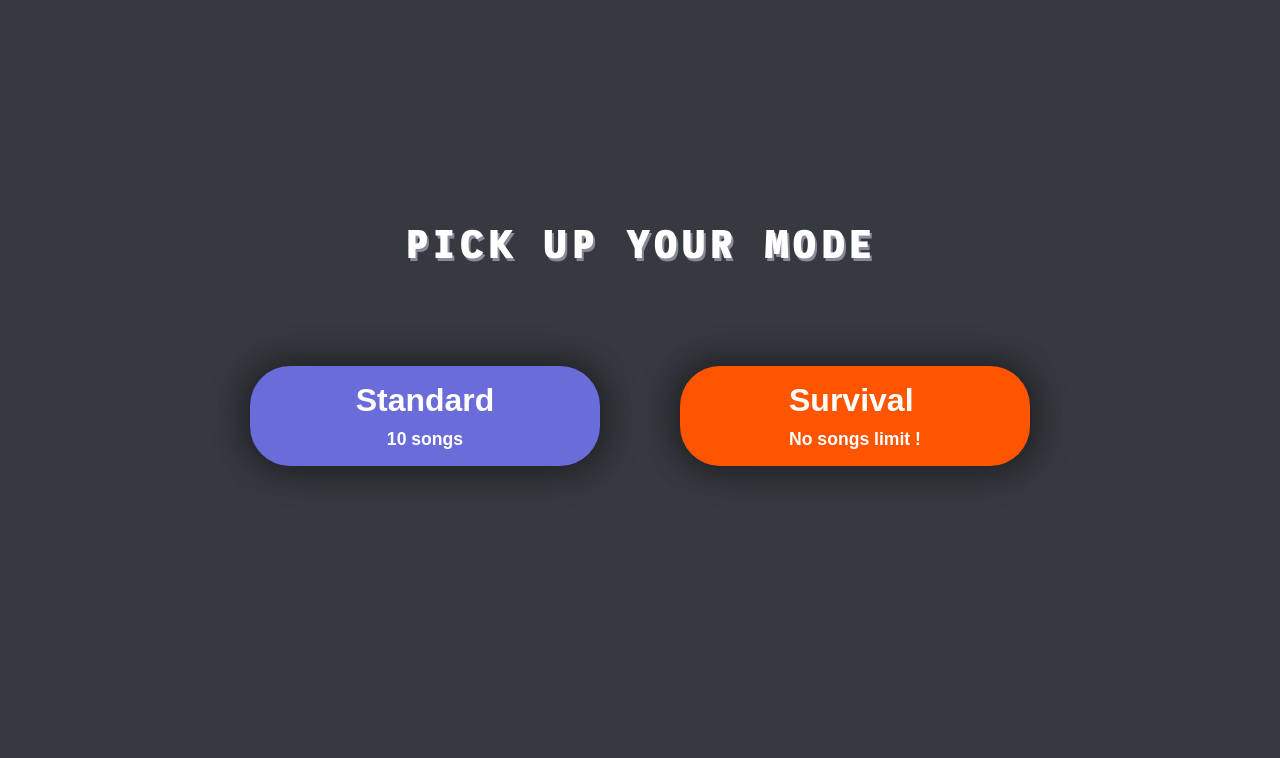
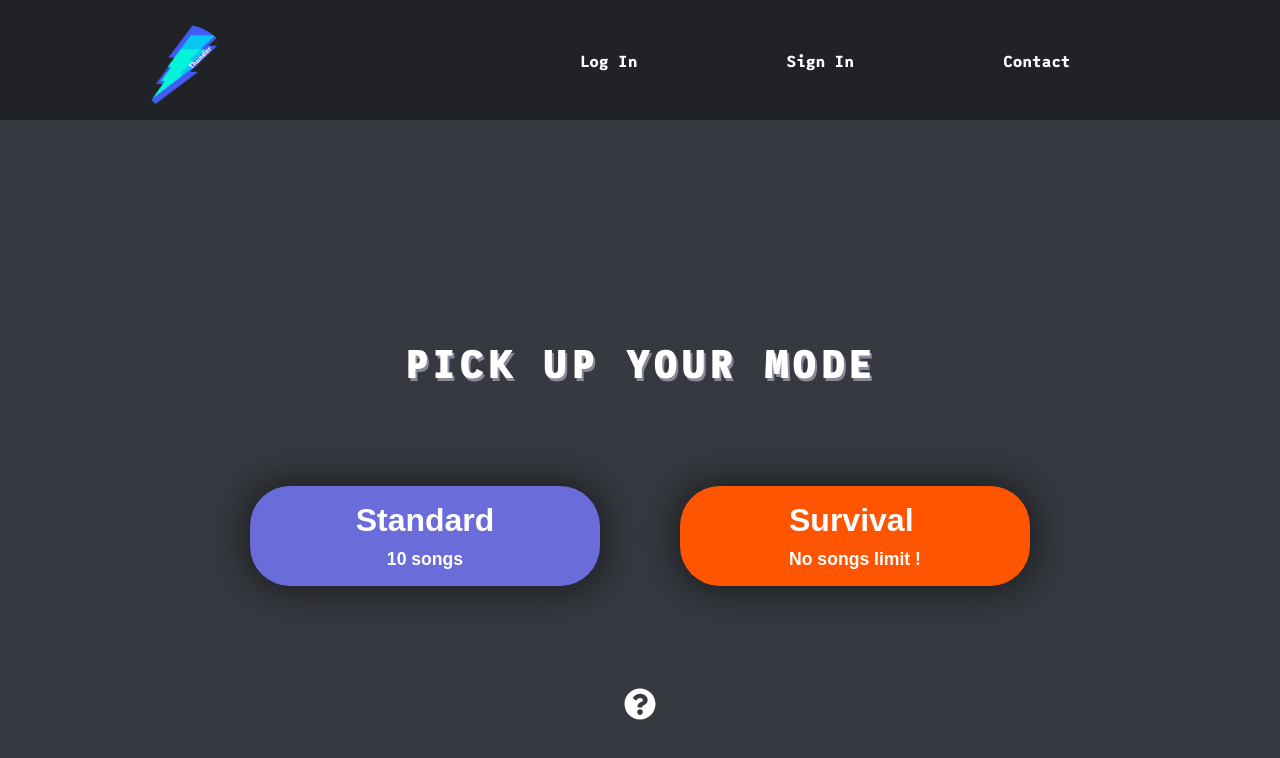
Before and after one commit to clrko/wild-thunder, a React (Create React App) app: page /mode-page in a window 1280 px wide. Shown: the top 758 px of the page. Built offline with nearby package versions, Linux system fonts and the light colour scheme.

Commit message:
Modal styled in the desktop version

```diff
--- a/src/App.js
+++ b/src/App.js
@@ -6,7 +6,7 @@ import EndSession from './components/pages/EndSession';
 import GameSession from './components/pages/GameSession';
 import GameSessionSurvival from './components/pages/GameSessionSurvival';
 import HomePage from './components/pages/HomePage';
-import MainRules from './components/pages/MainRules';
+import ModePageMainRules from './components/pages/ModePageMainRules';
 import ModePage from './components/pages/ModePage';
 import Page404 from './components/pages/Page404';
 import ThemePage from './components/pages/ThemePage';
@@ -20,7 +20,7 @@ class App extends Component {
         <Switch>
           <Route exact path="/" component={HomePage} />
           <Route path="/theme-page" component={ThemePage} />
-          <Route path="/mainrules" component={MainRules} />
+          <Route path="/modepage-mainrules" component={ModePageMainRules} />
           <Route path="/gamesession" component={GameSession} />
           <Route path="/endsession" component={EndSession} />
           <Route path="/sign_in/:pseudo" component={SignIn} />
--- a/src/components/pages/ModePage.css
+++ b/src/components/pages/ModePage.css
@@ -1,23 +1,50 @@
-.modePage-title {
-  margin: 17% auto;
-  margin-bottom: 0;
-  font-size: 2.5rem;
-  font-family: LeagueMono-ExtraBold;
-  letter-spacing: 0.093em;
-  text-shadow: 2px 3px 0px #898999;
-  text-transform: uppercase;
+.modepage-wrapper {
+    display: flex;
+    flex-direction: column;
 }
 
-.modePage-list {
-    z-index: 0;
-    width: 100%;
-    display: flex;
-    justify-content: center;
-    align-items: center;
+.main-rule-modal-btn  {
+    display: none;
 }
 
-@media screen and (min-width: 300px) and (max-width: 1000px) {
-  .modePage-list {
-    flex-direction: column;
-  }
+@media screen and (min-width: 700px) /* to be precised */{
+    .main-rule-modal {
+        background-color: rgba(0,0,0,0.4) /*#36393F */;
+        z-index: 1;
+        left: 0;
+        top: 0;
+        width: 100%;
+        height: 100%;
+        position: fixed;
+    }
+
+    .main-rule-open-btn {
+        margin: 0 auto;
+        display: block;
+    }
+
+    .main-rule-close-btn {
+        display: block;
+        position: absolute;
+        top:3%;
+        right: 6.6%;
+    }
+
+    .modal-icon {
+        color:white;
+        font-family: LeagueMono-Bold;
+        font-size: 2rem;
+    }
+
+    .modal-content {
+        position: relative;
+        animation-name: animatetop;
+        animation-duration: 0.4s
+    }
+
+    /* Add Animation */
+    @keyframes animatetop {
+        from {top: -300px; opacity: 0}
+        to {top: 0; opacity: 1}
+    }
 }
--- a/src/components/pages/ModePage.js
+++ b/src/components/pages/ModePage.js
@@ -1,23 +1,36 @@
-import React, { Component, Fragment } from 'react';
-import ModePageCards from "./ModePageCards"
-import "./ModePage.css";
+import React , {useState} from "react";
+import Modal from 'react-modal';
 
-const arrayMode = ['Standard', 'Survival']
-const gamePathname = [`/theme-page`, `/game-session-survival`]
-const modeColor = ["#6a6cd9","#ff5500"]
-const description = ['10 songs','No songs limit !']
+import ModePageMainRules from './ModePageMainRules';
+import ModePageChoice from "./ModePageChoice";
+import NavbarHeader from '../shared/NavbarHeader';
+import NavbarFooter from '../shared/NavbarFooter';
 
-class ModePage extends Component {
-    render() {
-        return (
-            <Fragment>
-                <h1 className="modePage-title">Pick up your mode</h1>
-                <div className="modePage-list">
-                    {arrayMode.map((mode, i) => <ModePageCards key={i} title={mode} pathname={gamePathname[i]} modeColor={modeColor[i]} description={description[i]} />)}
+import { FontAwesomeIcon } from '@fortawesome/react-fontawesome';
+import { faQuestionCircle } from '@fortawesome/free-solid-svg-icons';
+import { faTimes } from '@fortawesome/free-solid-svg-icons';
+
+import './ModePage.css'
+
+Modal.setAppElement('#root');
+
+const ModePage = () => {
+    const [modalIsOpen,setModalIsOpen] = useState(false)
+    return (
+        <div className="modepage-wrapper">
+            <NavbarHeader />
+            <ModePageChoice />
+            <Modal isOpen={modalIsOpen} onRequestClose={()=> setModalIsOpen(false)} className="main-rule-modal">
+                <div className="modal-content">
+                    <button  onClick={() => setModalIsOpen(false)} className="main-rule-close-btn"><FontAwesomeIcon icon={faTimes} className="modal-icon"/></button>
+                    <ModePageMainRules />
                 </div>
-            </Fragment>
-        )
-    }
+            </Modal>
+            <button onClick={() => setModalIsOpen(true)} className="main-rule-open-btn"><FontAwesomeIcon icon={faQuestionCircle} className="modal-icon"/></button>
+            <NavbarFooter />
+        </div>
+    )
 }
 
+
 export default ModePage;
--- /dev/null
+++ b/src/components/pages/ModePageChoice.css
@@ -0,0 +1,23 @@
+.modePage-title {
+  margin: 17% auto;
+  margin-bottom: 0;
+  font-size: 2.5rem;
+  font-family: LeagueMono-ExtraBold;
+  letter-spacing: 0.093em;
+  text-shadow: 2px 3px 0px #898999;
+  text-transform: uppercase;
+}
+
+.modePage-list {
+    z-index: 0;
+    width: 100%;
+    display: flex;
+    justify-content: center;
+    align-items: center;
+}
+
+@media screen and (min-width: 300px) and (max-width: 1000px) {
+  .modePage-list {
+    flex-direction: column;
+  }
+}
--- /dev/null
+++ b/src/components/pages/ModePageChoice.js
@@ -0,0 +1,25 @@
+import React, { Fragment, Component } from 'react';
+
+import ModePageCards from "./ModePageCards"
+
+import "./ModePageChoice.css";
+
+const arrayMode = ['Standard', 'Survival']
+const gamePathname = [`/theme-page`, `/game-session-survival`]
+const modeColor = ["#6a6cd9","#ff5500"]
+const description = ['10 songs','No songs limit !']
+
+class ModePageChoice extends Component {
+    render() {
+        return (
+            <Fragment>
+                <h1 className="modePage-title">Pick up your mode</h1>
+                <div className="modePage-list">
+                    {arrayMode.map((mode, i) => <ModePageCards key={i} title={mode} pathname={gamePathname[i]} modeColor={modeColor[i]} description={description[i]} />)}
+                </div>
+            </Fragment>
+        )
+    }
+}
+
+export default ModePageChoice;
--- a/src/components/pages/MainRules.js
+++ b/src/components/pages/ModePageMainRules.js
@@ -1,8 +1,12 @@
-import React from "react"
+import React from "react";
+import {NavLink} from 'react-router-dom';
 
-import "./MainRules.css"
+import { FontAwesomeIcon } from '@fortawesome/react-fontawesome';
+import { faTimes } from '@fortawesome/free-solid-svg-icons';
 
-const MainRules = () => {
+import "./ModePageMainRules.css"
+
+const ModePageMainRules = () => {
         return (
             <div className="rules_wrapper">
                 <div className="rules_container">
@@ -36,9 +40,10 @@ const MainRules = () => {
                             <li>Speed Bonus: 0.5 points</li>
                         </ul>
                     </div>
+                    <NavLink className="return-mode-page-btn" to="/mode-page"><FontAwesomeIcon icon={faTimes} className="return-icon"/></NavLink>
                 </div>
             </div>
         )
 }
 
-export default MainRules
+export default ModePageMainRules;
--- a/src/components/pages/ThemePage.css
+++ b/src/components/pages/ThemePage.css
@@ -17,17 +17,3 @@
     justify-content: space-around;
     flex-wrap: wrap;
 }
-
-.main_rules {
-    display: none;
-}
-
-@media screen and (min-width:700px) {
-    .main_rules {
-        display: block;
-    }
-
-    .notshown_desktop {
-        display: none;
-    }
-}
--- a/src/components/pages/ThemePage.js
+++ b/src/components/pages/ThemePage.js
@@ -3,7 +3,6 @@ import React, { Component } from 'react';
 import axios from 'axios';
 
 import Cards from '../shared/Cards';
-import MainRules from './MainRules';
 import NavbarHeader from '../shared/NavbarHeader';
 import NavbarFooter from '../shared/NavbarFooter';
 import ScrollToTop from '../shared/ScrollToTop';
@@ -37,14 +36,7 @@ class ThemePage extends Component {
 
         return (
             <div>
-                <div className="notshown_desktop">
                 <NavbarHeader />
-                <ScrollToTop  />
-                </div>
-                <NavbarFooter />
-                <div className="main_rules">
-                    <MainRules />
-                </div>
                 <h1>{`Hi ${this.state.username}, choose a theme and take on the challenge`}</h1>
                 <div className="container-card">
                     <div className="cards-list">
@@ -53,6 +45,8 @@ class ThemePage extends Component {
                         )}
                     </div>
                 </div>
+                <ScrollToTop  />
+                <NavbarFooter />
             </div>
         );
     }
--- a/src/components/shared/NavbarFooter.js
+++ b/src/components/shared/NavbarFooter.js
@@ -16,7 +16,7 @@ class NavbarFooter extends Component {
                 <ul className="nav-links-wrapper">
                     <li><NavLink className="nav-title" activeClassName ="current" to="/"><FontAwesomeIcon icon={faHome} className="nav-icon" /></NavLink></li>
                     <li><NavLink className="nav-title" activeClassName ="current" to="/sign_in/pseudo"><FontAwesomeIcon icon={faUser} className="nav-icon" /></NavLink></li>
-                    <li><NavLink className="nav-title" activeClassName ="current" to="/mainrules"><FontAwesomeIcon icon={faQuestionCircle} className="nav-icon" /></NavLink></li>
+                    <li><NavLink className="nav-title" activeClassName ="current" to="/modepage-mainrules"><FontAwesomeIcon icon={faQuestionCircle} className="nav-icon" /></NavLink></li>
                 </ul>
             </nav>
         )
```
Also changed, not shown: src/components/pages/ModePageMainRules.css (renamed from src/components/pages/MainRules.css, +26 -4 lines).
